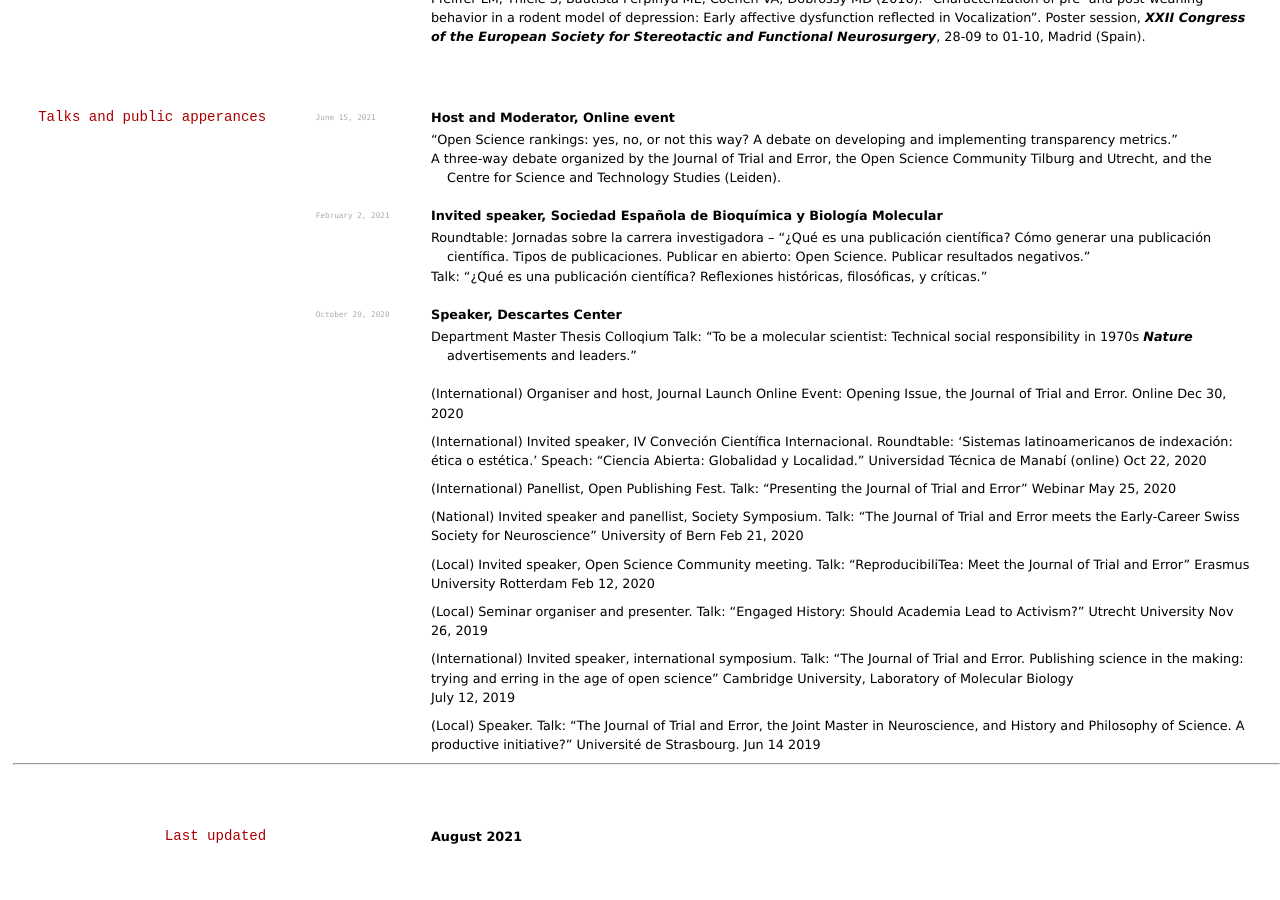
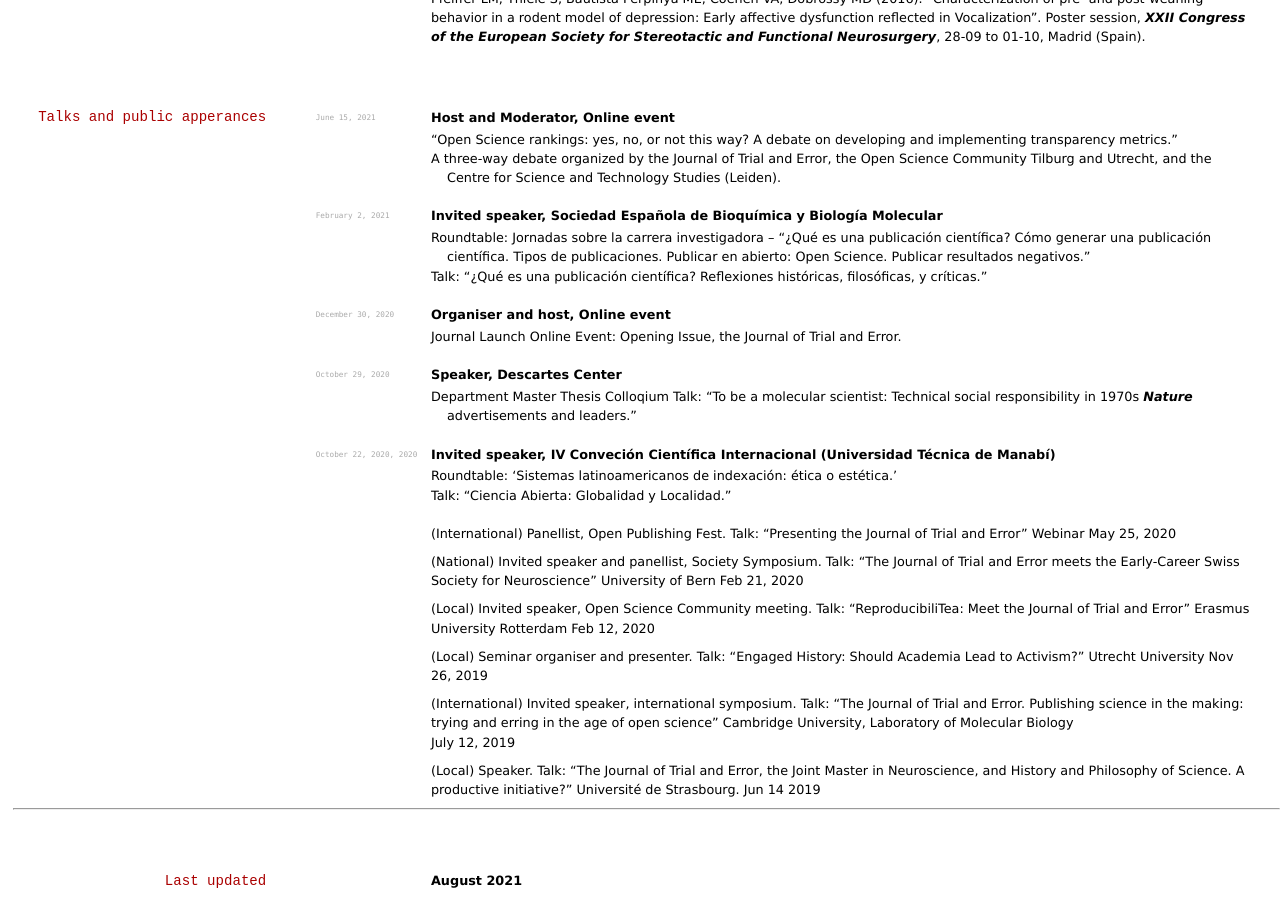
Before and after one commit to elipapa/markdown-cv, a Jekyll site: the page built from index.md, in a window 1280 px wide and 900 px high, scrolled down 1735 px. Built offline with Jekyll 4.4.1, drawn with Linux system fonts in a browser that asks for light colours; before the commit the page ends 2590 px from its top, so only the background shows below that.

Commit message:
Update index.md

```diff
--- a/index.md
+++ b/index.md
@@ -105,15 +105,19 @@ __Invited speaker, Sociedad Española de Bioquímica y Biología Molecular__
 - Roundtable: Jornadas sobre la carrera investigadora – “¿Qué es una publicación científica? Cómo generar una publicación científica. Tipos de publicaciones. Publicar en abierto: Open Science.  Publicar resultados negativos.”
 - Talk: “¿Qué es una publicación científica? Reflexiones históricas, filosóficas, y críticas.”
 
+`December 30, 2020`
+__Organiser and host, Online event__
+- Journal Launch Online Event: Opening Issue, the Journal of Trial and Error.
+
 `October 29, 2020`
 __Speaker, Descartes Center__
 - Department Master Thesis Colloqium Talk: “To be a molecular scientist: Technical social responsibility in 1970s *Nature* advertisements and leaders.”
 
-(International) Organiser and host, Journal Launch Online Event: Opening Issue, the Journal of Trial and Error. 	Online
-Dec 30, 2020
+`October 22, 2020, 2020`
+__Invited speaker, IV Conveción Científica Internacional (Universidad Técnica de Manabí)__
+- Roundtable: ‘Sistemas latinoamericanos de indexación: ética o estética.’
+- Talk: “Ciencia Abierta: Globalidad y Localidad.”
 
-(International) Invited speaker, IV Conveción Científica Internacional. Roundtable: ‘Sistemas latinoamericanos de indexación: ética o estética.’ Speach: “Ciencia Abierta: Globalidad y Localidad.”	Universidad Técnica de Manabí (online)
-Oct 22, 2020
 
 (International) Panellist, Open Publishing Fest. Talk: “Presenting the Journal of Trial and Error”	Webinar
 May 25, 2020
```
